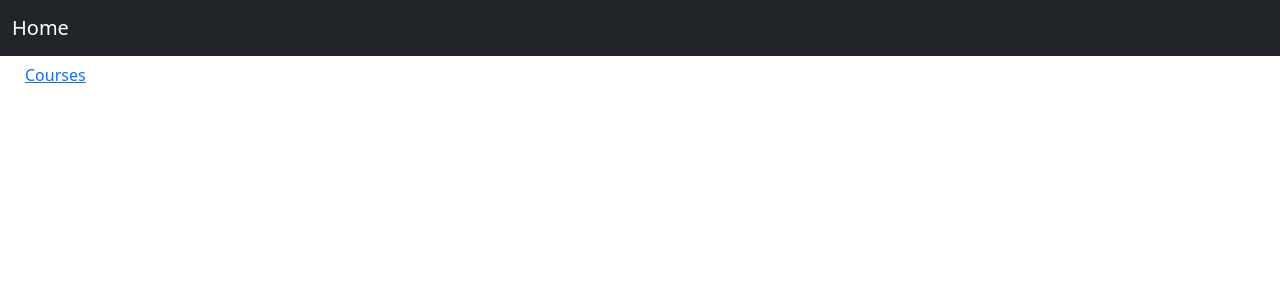
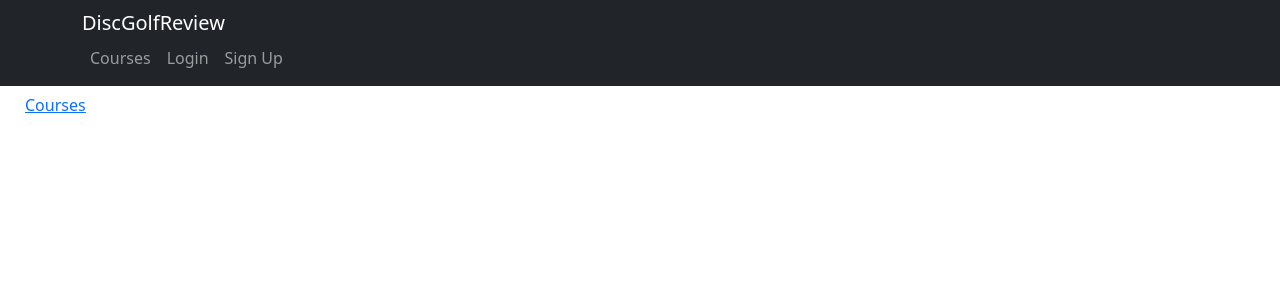
Before and after one commit to jmwood22/DiscGolfReview, a React (Create React App) app in the folder frontend/: page / in a window 1280 px wide. Shown: the top 300 px of the page. Built offline with nearby package versions, Linux system fonts and the light colour scheme.

Commit message:
add more options to AppNavbar.js

```diff
--- a/frontend/src/nav/AppNavbar.js
+++ b/frontend/src/nav/AppNavbar.js
@@ -1,5 +1,5 @@
 import React, {Component} from 'react';
-import {Navbar, NavbarBrand} from 'reactstrap';
+import {Container, Nav, Navbar, NavbarBrand, NavItem, NavLink} from 'reactstrap';
 import {Link} from 'react-router-dom';
 
 export default class AppNavbar extends Component {
@@ -16,8 +16,23 @@ export default class AppNavbar extends Component {
     }
 
     render() {
-        return <Navbar color="dark" dark expand="md">
-            <NavbarBrand tag={Link} to="/">Home</NavbarBrand>
-        </Navbar>;
+        return <div>
+            <Navbar color="dark" dark expand="md">
+                <Container>
+                   <NavbarBrand tag={Link} to="/">DiscGolfReview</NavbarBrand>
+                   <Nav className="ml-auto" navbar>
+                       <NavItem>
+                           <NavLink tag={Link} to="/courses">Courses</NavLink>
+                       </NavItem>
+                       <NavItem>
+                           <NavLink tag={Link} to="/login">Login</NavLink>
+                       </NavItem>
+                       <NavItem>
+                           <NavLink tag={Link} to="/register">Sign Up</NavLink>
+                       </NavItem>
+                   </Nav>
+                </Container>
+            </Navbar>
+        </div>;
     }
 }
```
